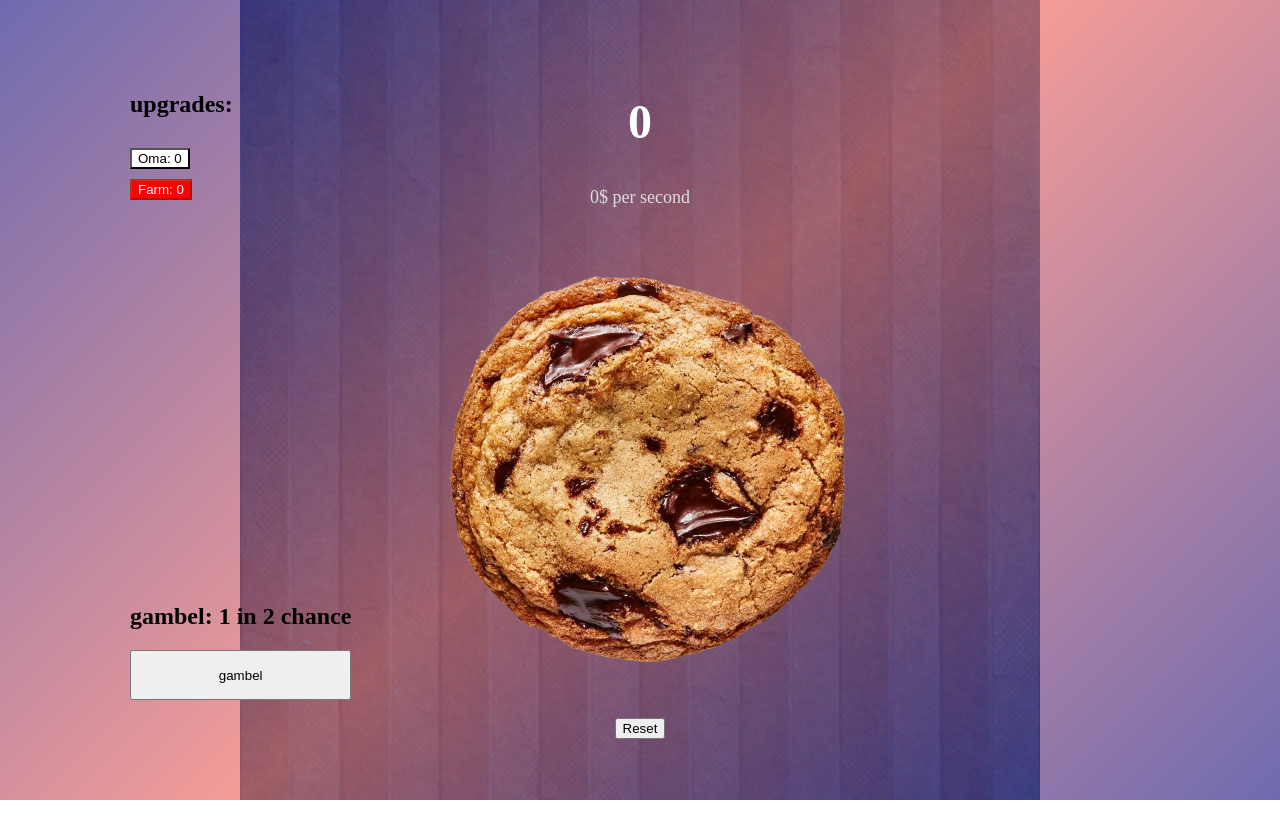
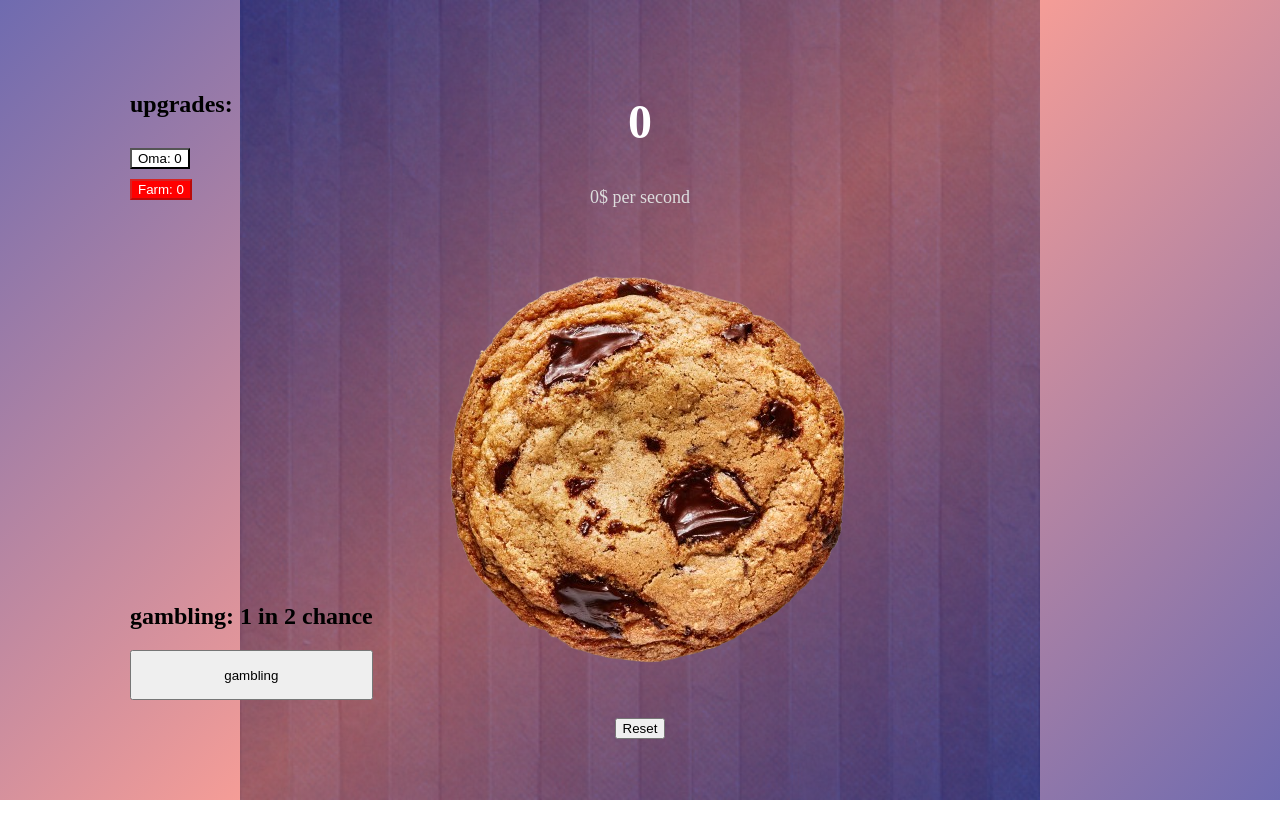
Before and after one commit to dddylanc00l/cookie, a plain HTML site: page index.html in a window 1280 px wide. Drawn offline with Linux system fonts and the light colour scheme.

Commit message:
gambeling

```diff
--- a/index.html
+++ b/index.html
@@ -29,8 +29,8 @@
 </section>
 
 <section id="gambel">
-    <h1>gambel: 1 in 2 chance</h1>
-    <button id="gok">gambel</button>
+    <h1>gambling: 1 in 2 chance</h1>
+    <button id="gok">gambling</button>
 </section>
 
 <section id="image">
```
